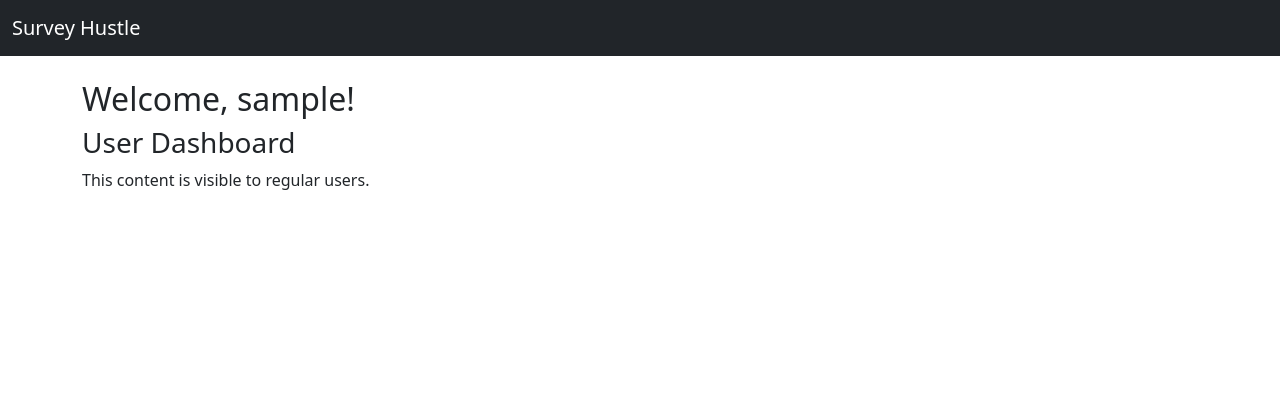
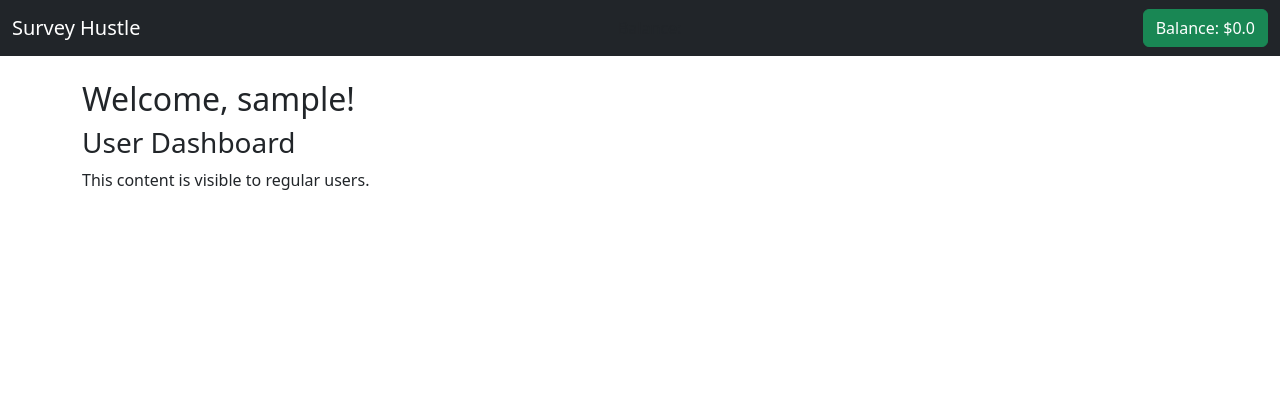
Before and after one commit to MaxCouling/SurveyHustle, a Flask app: page /dashboard in a window 1280 px wide. Shown: the top 420 px of the page. Run offline with Flask 3, Linux system fonts and the light colour scheme; the visitor is signed in with stand-in values (Sample User, id 1).

Commit message:
added a balance on top that shows user balance

```diff
--- a/app/templates/navbar.html
+++ b/app/templates/navbar.html
@@ -23,5 +23,9 @@
                 {% endif %}
             </ul>
         </div> -->
+        {% if current_user.is_authenticated %}
+        <span class="nav-link">Balance: </span>
+        <button type="button" class="btn btn-success">Balance: $<span id="user-balance">{{ current_user.total_payout }}</span></button>
+        {%endif%}
     </div>
 </nav>
```
